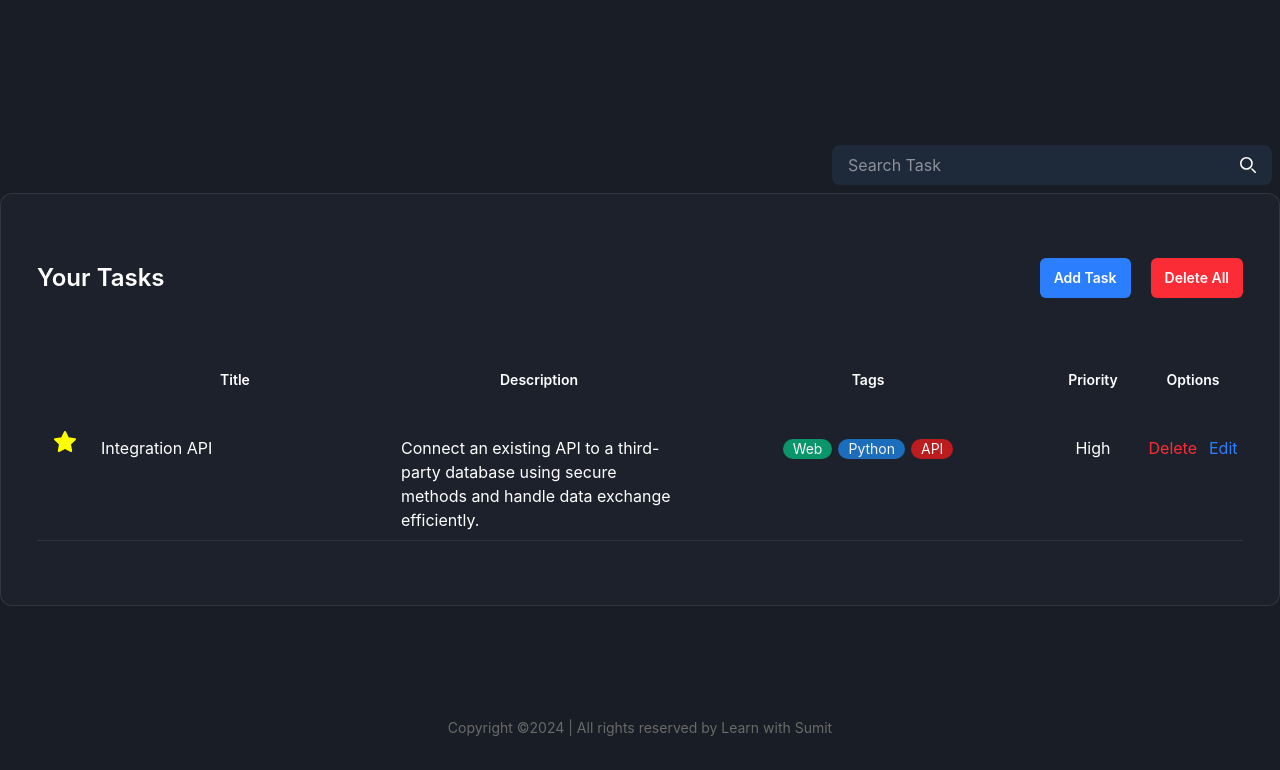
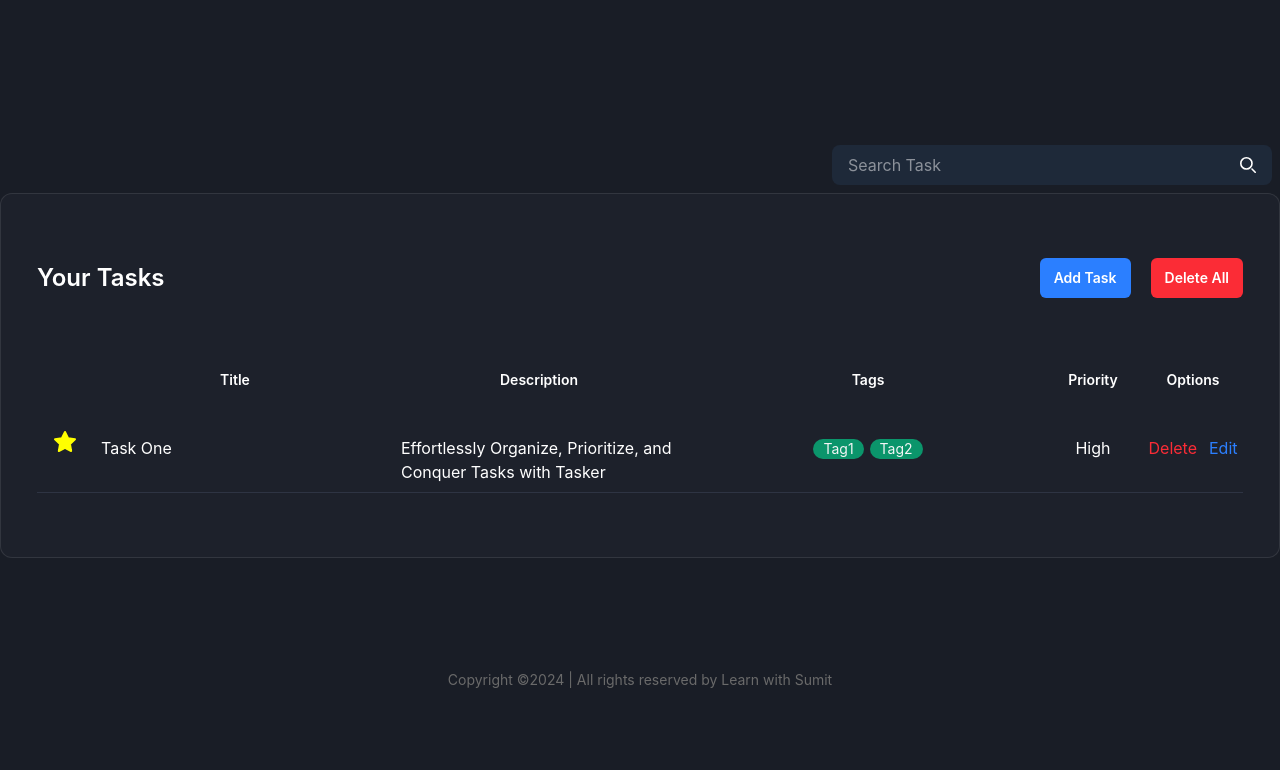
Before and after one commit to tanjimul-islam/CRUD-application-in-React, a React (Vite) app: page / in a window 1280 px wide. Shown: the part 483-1253 px from the top of the page. After the commit the page ends 1205 px from the top, so only its background shows below. Built offline with nearby package versions, Linux system fonts and the light colour scheme.

Commit message:
rendering tasks

```diff
--- a/src/components/TaskBoard.jsx
+++ b/src/components/TaskBoard.jsx
@@ -1,13 +1,23 @@
-import React from "react";
+import { useState } from "react";
 import Search from "./Search";
 import TaskList from "./task/TaskList";
 
 const TaskBoard = () => {
+  const defaultTask = {
+    id: crypto.randomUUID(),
+    title: "Task One",
+    description:
+      "Effortlessly Organize, Prioritize, and Conquer Tasks with Tasker  ",
+    tags: ["tag1", "tag2"],
+    priority: "High",
+    isFavorite: true,
+  };
+  const [tasks, setTasks] = useState([defaultTask]);
   return (
     <section className="mb-20" id="tasks">
       <div className="container">
         <Search />
-        <TaskList />
+        <TaskList tasks={tasks} />
       </div>
     </section>
   );
--- a/src/components/task/Task.jsx
+++ b/src/components/task/Task.jsx
@@ -1,4 +1,4 @@
-const Task = () => {
+const Task = ({ task }) => {
   return (
     <tr className="border-b border-[#2E3443] [&>td]:align-baseline [&>td]:px-4 [&>td]:py-2">
       <td>
@@ -18,30 +18,19 @@ const Task = () => {
           <path d="M12 17.75l-6.172 3.245l1.179 -6.873l-5 -4.867l6.9 -1l3.086 -6.253l3.086 6.253l6.9 1l-5 4.867l1.179 6.873z" />
         </svg>
       </td>
-      <td>Integration API</td>
+      <td>{task.title}</td>
       <td>
-        <div>
-          Connect an existing API to a third-party database using secure methods
-          and handle data exchange efficiently.
-        </div>
+        <div>{task.description}</div>
       </td>
       <td>
         <ul className="flex justify-center gap-1.5 flex-wrap">
-          <li>
-            <span className="inline-block h-5 whitespace-nowrap rounded-[45px] bg-[#00D991A1] px-2.5 text-sm capitalize text-[#F4F5F6]">
-              Web
-            </span>
-          </li>
-          <li>
-            <span className="inline-block h-5 whitespace-nowrap rounded-[45px] bg-[#1C92FFB0] px-2.5 text-sm capitalize text-[#F4F5F6]">
-              Python
-            </span>
-          </li>
-          <li>
-            <span className="inline-block h-5 whitespace-nowrap rounded-[45px] bg-[#FE1A1AB5] px-2.5 text-sm capitalize text-[#F4F5F6]">
-              API
-            </span>
-          </li>
+          {task.tags.map((tag) => (
+            <li key={tag}>
+              <span className="inline-block h-5 whitespace-nowrap rounded-[45px] bg-[#00D991A1] px-2.5 text-sm capitalize text-[#F4F5F6]">
+                {tag}
+              </span>
+            </li>
+          ))}
         </ul>
       </td>
       <td className="text-center">High</td>
--- a/src/components/task/TaskList.jsx
+++ b/src/components/task/TaskList.jsx
@@ -1,7 +1,7 @@
 import Task from "./Task";
 import TaskAction from "./TaskAction";
 
-const TaskList = () => {
+const TaskList = ({ tasks }) => {
   return (
     <div className="rounded-xl border border-[rgba(206,206,206,0.12)] bg-[#1D212B] px-6 py-8 md:px-9 md:py-16">
       <TaskAction />
@@ -33,7 +33,9 @@ const TaskList = () => {
             </tr>
           </thead>
           <tbody>
-            <Task />
+            {tasks.map((task) => (
+              <Task key={task.id} task={task} />
+            ))}
           </tbody>
         </table>
       </div>
```
